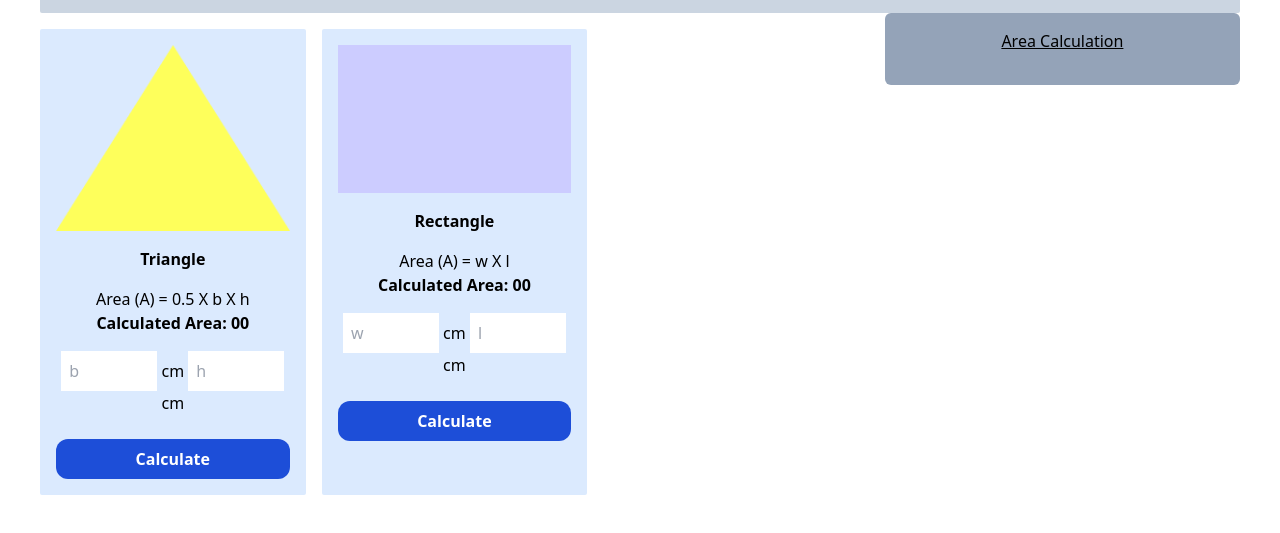
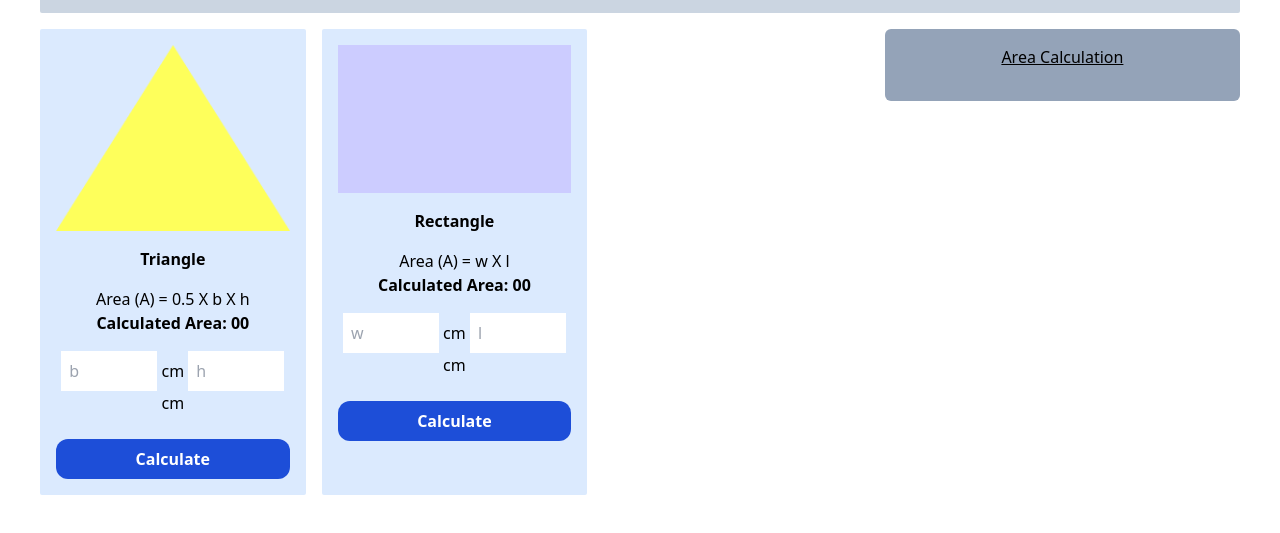
Before and after one commit to Md-Shakhawat-Hosen/Geometry-Area-Calculation, a plain HTML site: page index.html in a window 1280 px wide. Shown: the part 103-636 px from the top of the page. Drawn offline with nearby package versions, Linux system fonts and the light colour scheme.

Commit message:
added margin at calculation

```diff
--- a/index.html
+++ b/index.html
@@ -48,7 +48,7 @@
          </div>
 
 
-         <div class="lg:w-[30%] lg:ml-4">
+         <div class="lg:w-[30%] lg:ml-4 mt-4">
 
                <div class="calculation-container">
                 <div class=" bg-slate-400 p-4 rounded-md">
```
